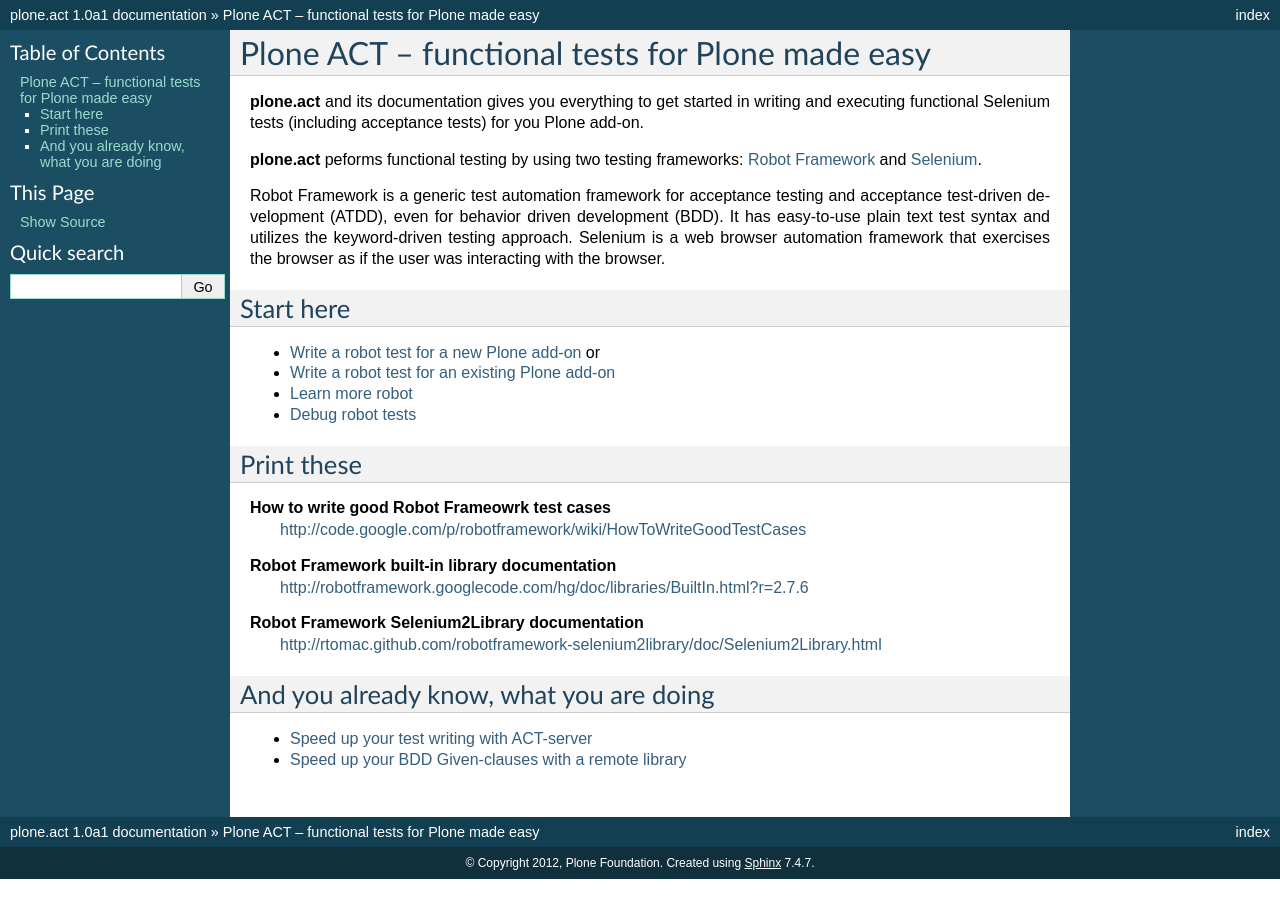
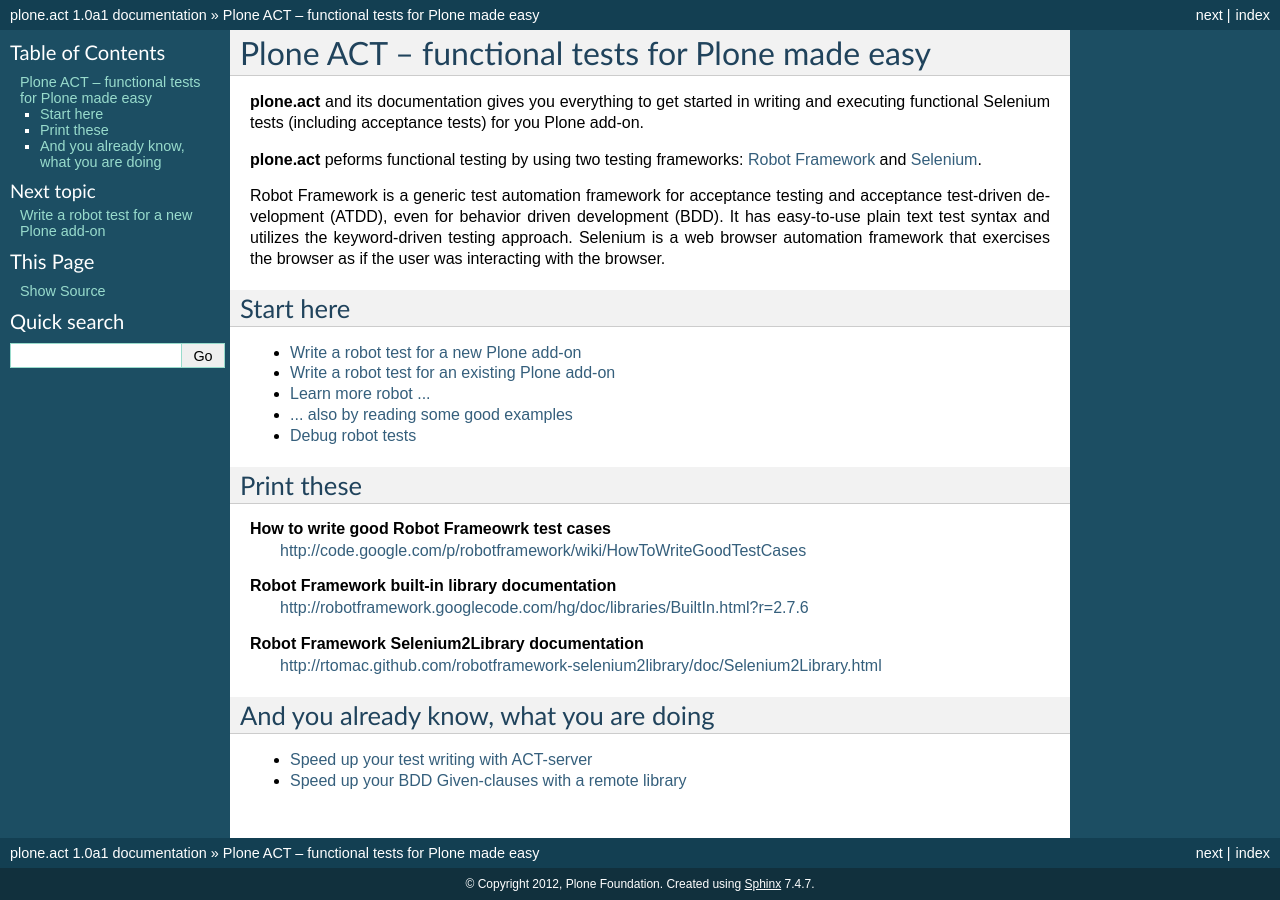
Before and after one commit to plone/plone.app.robotframework, a Sphinx documentation site: the page built from docs/source/index.rst, in a window 1280 px wide. Built offline with Sphinx 7.4.7, drawn with Linux system fonts in a browser that asks for light colours.

Commit message:
Use toctrees. Link to CMFPlone examples

```diff
--- a/docs/source/index.rst
+++ b/docs/source/index.rst
@@ -19,10 +19,15 @@
 Start here
 ----------
 
-* :doc:`Write a robot test for a new Plone add-on<templer>` or
-* :doc:`Write a robot test for an existing Plone add-on<tutorial>`
-* :doc:`Learn more robot<robot>`
-* :doc:`Debug robot tests<debugging>`
+.. toctree::
+   :maxdepth: 1
+   :titlesonly:
+
+   Write a robot test for a new Plone add-on <templer>
+   Write a robot test for an existing Plone add-on <tutorial>
+   Learn more robot ... <robot>
+   ... also by reading some good examples <https://github.com/plone/Products.CMFPlone/blob/master/Products/CMFPlone/tests/robot/robot_livesearch.txt>
+   Debug robot tests <debugging>
 
 .. If you are developing for Plone core and want information about
 .. acceptance tests for Plone core skip to ADD-LINK-HERE.
```
Also changed, not shown: other parts of docs/source/index.rst (+6 -2 lines).
